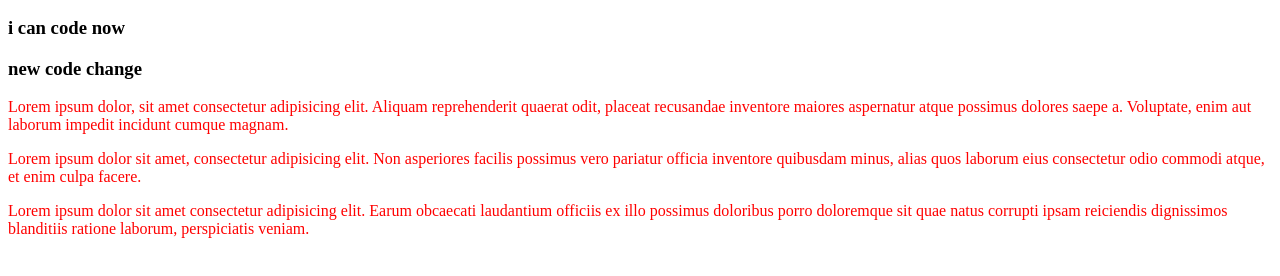
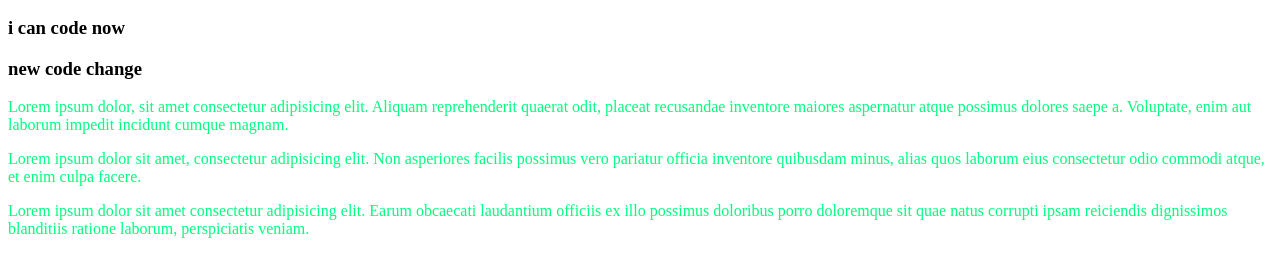
Before and after one commit to Piashdeb/my-first-ripo, a plain HTML site: page index.html in a window 1280 px wide. Shown: the part 110-386 px from the top of the page. Drawn offline with Linux system fonts and the light colour scheme.

Commit message:
colour changed

```diff
--- a/style.css
+++ b/style.css
@@ -1,3 +1,3 @@
 p{
-    color: red;
+    color: springgreen;
 }
```
